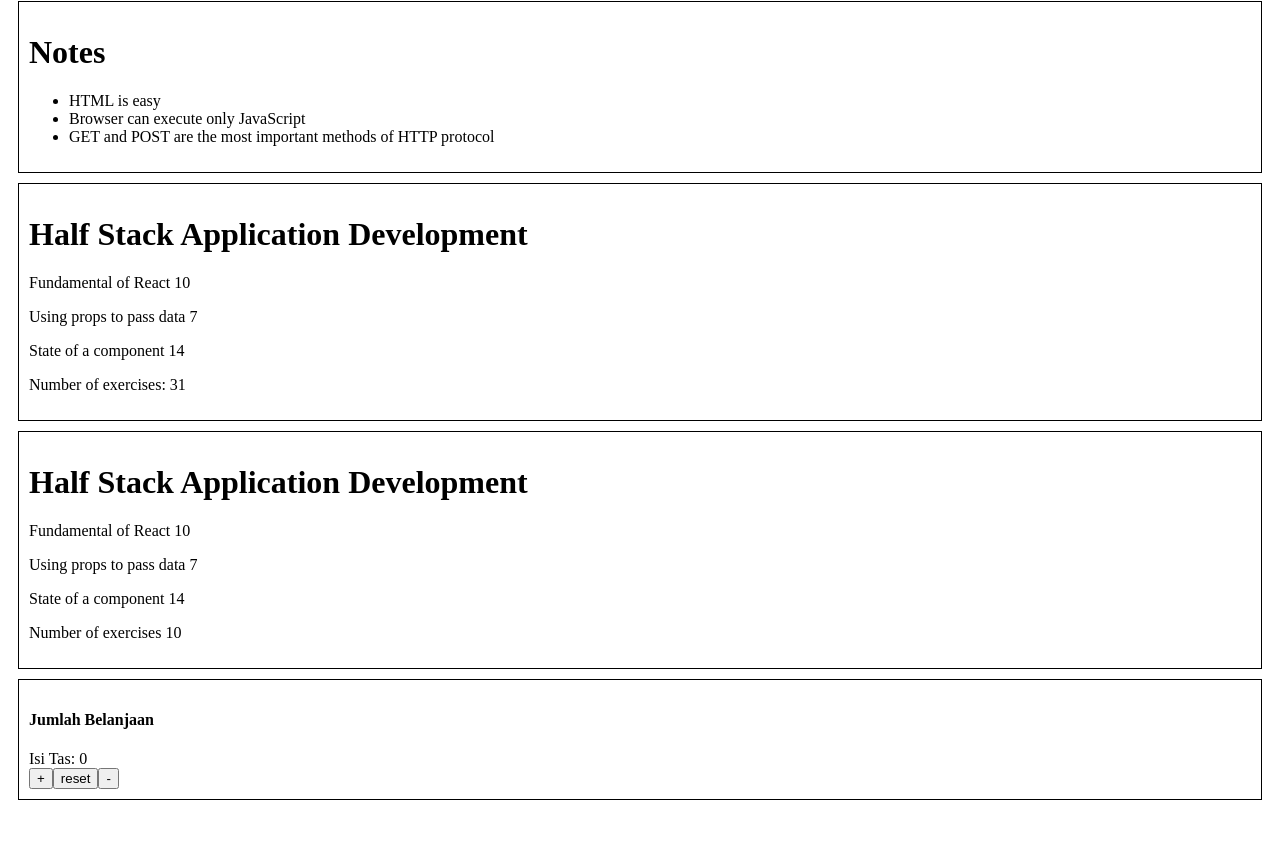
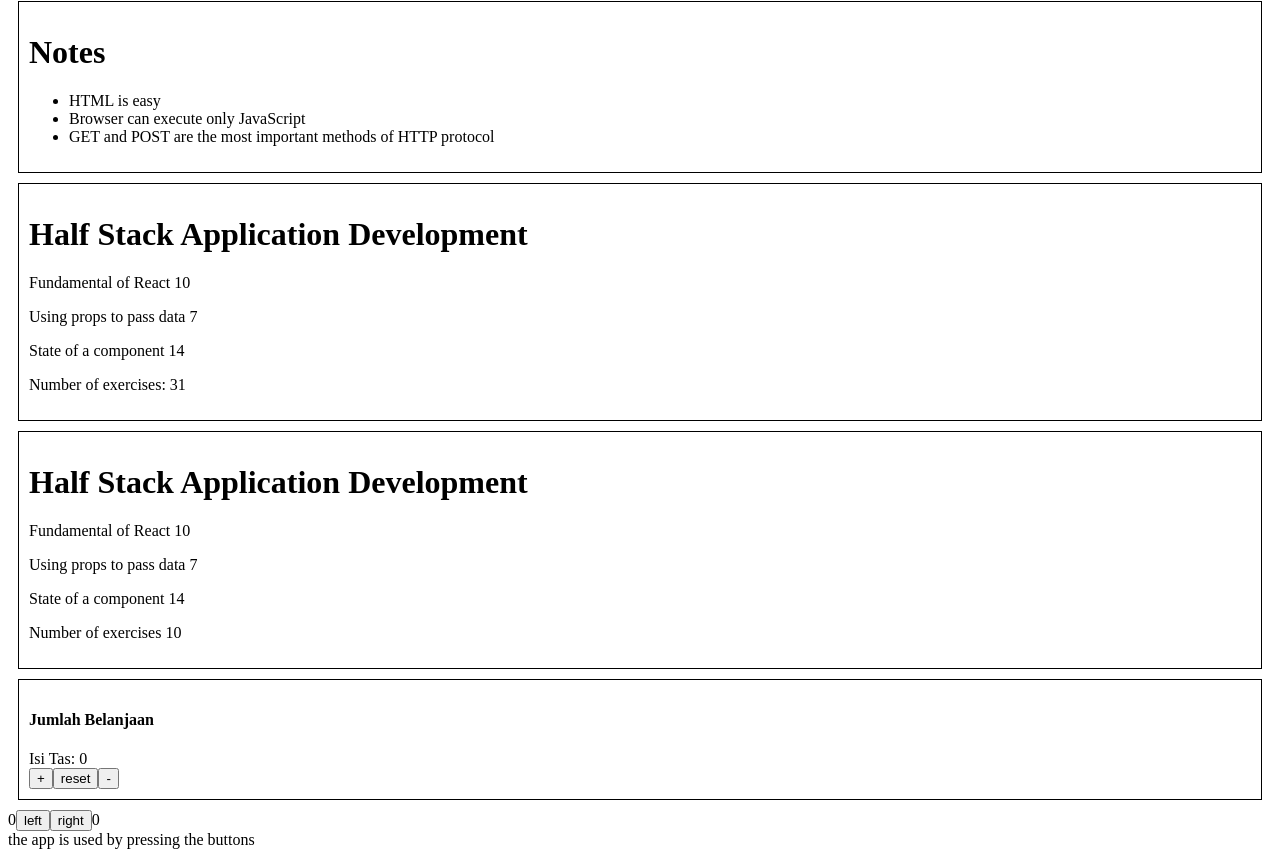
Before and after one commit to pramudiairgi/learning, a React (Vite) app in the folder javaScript/part1/: page / in a window 1280 px wide. Shown: the part 170-1027 px from the top of the page. Before the commit the page ends 980 px from the top, so only its background shows below. Built offline with nearby package versions, Linux system fonts and the light colour scheme.

Commit message:
menambahkan file conditionalRendering

```diff
--- a/javaScript/part1/src/App.jsx
+++ b/javaScript/part1/src/App.jsx
@@ -8,6 +8,7 @@
 import Course from "./component/CourseTentangProps";
 import Counter from "./component/MateriCounter";
 import Shopper from "./component/MateriPassingState";
+import ClickCounterDemo from "./component/conditionalRendering";
 
 const App = () => {
   return (
@@ -33,6 +34,9 @@
 
           {/* 5. Materi Lifting State Up */}
           <Shopper />
+
+          {/* 6. Materi Conditional Rendering */}
+          <ClickCounterDemo />
         </div>
       </div>
     </div>
--- /dev/null
+++ b/javaScript/part1/src/component/conditionalRendering.jsx
@@ -0,0 +1,39 @@
+import React from "react";
+import { useState } from "react";
+
+const History = (props) => {
+  if (props.allClicks.length === 0) {
+    return <div>the app is used by pressing the buttons</div>;
+  }
+  return <div>button press history: {props.allClicks.join(" ")}</div>;
+};
+
+const Button = ({ onClick, text }) => <button onClick={onClick}>{text}</button>;
+
+const ClickCounterDemo = () => {
+  const [left, setLeft] = useState(0);
+  const [right, setRight] = useState(0);
+  const [allClicks, setAll] = useState([]);
+
+  const handleLeftClick = () => {
+    setAll(allClicks.concat("L"));
+    setLeft(left + 1);
+  };
+
+  const handleRightClick = () => {
+    setAll(allClicks.concat("R"));
+    setRight(right + 1);
+  };
+
+  return (
+    <div>
+      {left}
+      <Button onClick={handleLeftClick} text="left" />
+      <Button onClick={handleRightClick} text="right" />
+      {right}
+      <History allClicks={allClicks} />
+    </div>
+  );
+};
+
+export default ClickCounterDemo;
```
Also changed, not shown: javaScript/part1/src/component/JavascriptPractice.jsx (+24 -0 lines).
